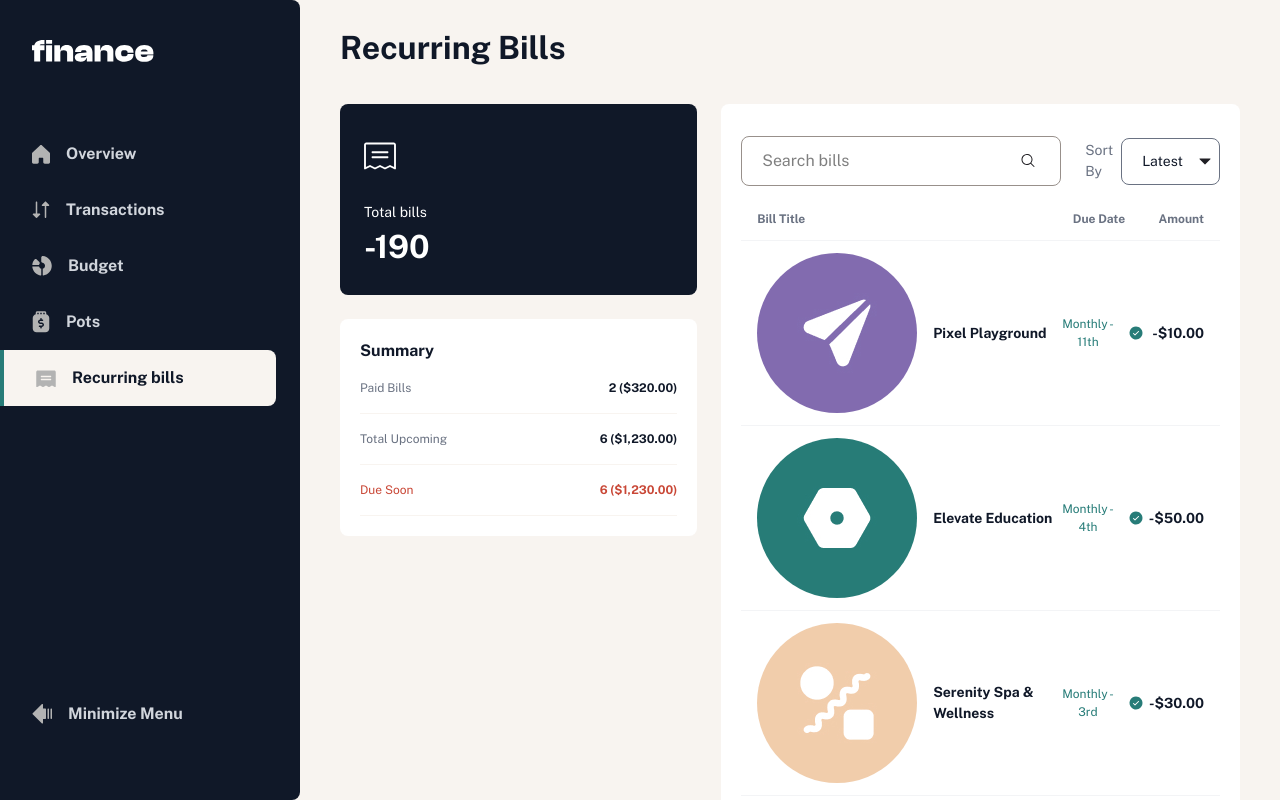
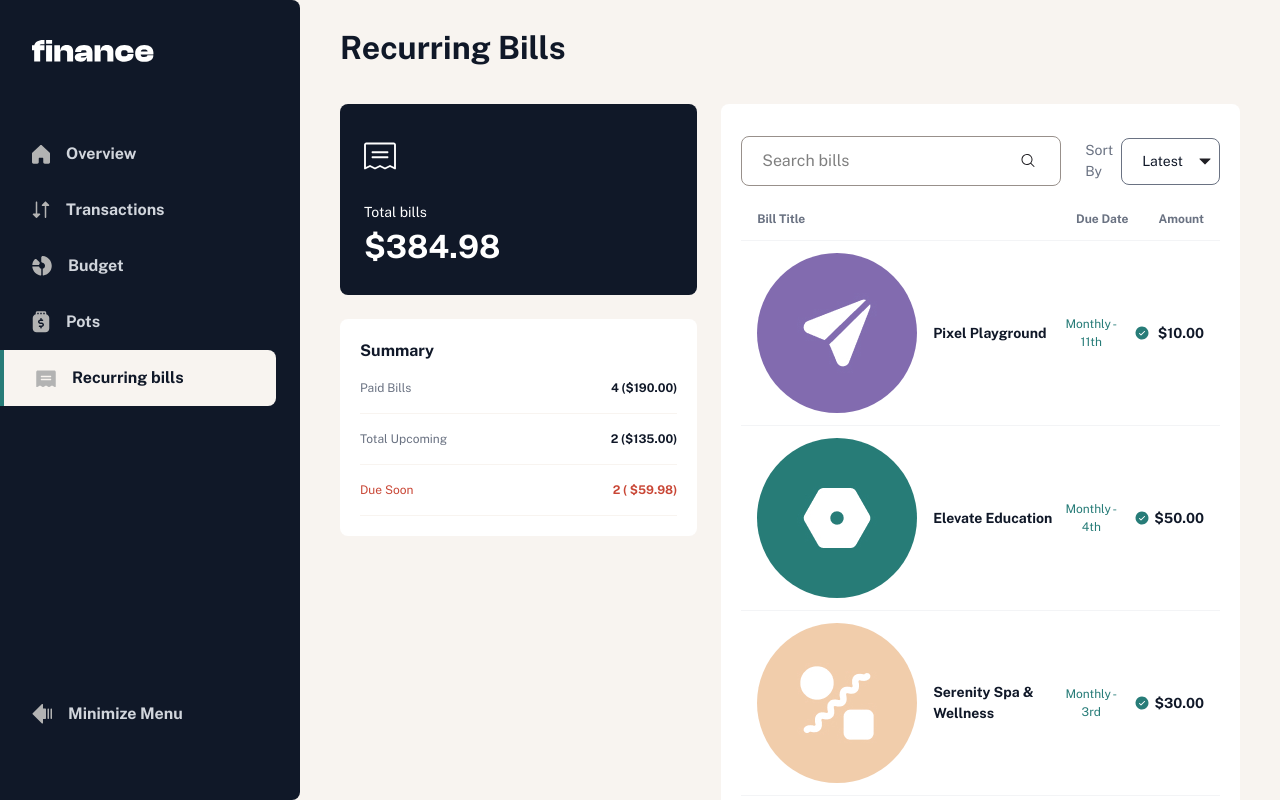
Before and after one commit to 12Ricky0/finance-app, a Next.js app: page /finance/recurring in a window 1280 px wide. Shown: the top 800 px of the page. Built offline with nearby package versions, Linux system fonts and the light colour scheme.

Commit message:
rec tras cal

```diff
--- a/app/finance/@modal/(.)pots/create/page.tsx
+++ b/app/finance/@modal/(.)pots/create/page.tsx
@@ -1,5 +1,5 @@
 import Pot_Form from "@/components/forms/pot_form";
 
-export default function Create_Pot() {
+export default function Create_Pot_Modal() {
   return <Pot_Form />;
 }
--- a/components/cards/overview_recurring.tsx
+++ b/components/cards/overview_recurring.tsx
@@ -3,35 +3,48 @@ import data from "../../data.json";
 import Link from "next/link";
 
 export default function Recurring_Card() {
+  const currentDefaultDate = new Date("August 19, 2024");
+
+  const formatCurrency = new Intl.NumberFormat("en-US", {
+    style: "currency",
+    currency: "USD",
+  });
+
   const recurringBills = data.transactions.filter(
-    (bill) => bill.recurring === true
+    (transaction) => transaction.recurring === true
   );
-  // .filter((cat) => new Date(cat.date).getMonth() > 6);
 
-  //   const billsPaid = recurringBills
-  //     .filter((bill) => bill.category === "Bills")
-  //     .reduce((sum, bill) => sum + bill.amount, 0);
+  const uniqueRecurringBills = [];
+  const seenNames = new Set();
 
-  //   console.log(billsPaid);
+  for (const bill of recurringBills) {
+    if (!seenNames.has(bill.name)) {
+      seenNames.add(bill.name);
+      uniqueRecurringBills.push(bill);
+    }
+  }
 
-  //   const totalAmount = recurringBills.reduce(
-  //     (sum, bill) => sum + bill.amount,
-  //     0
-  //   );
-  //   const formatCurrency = new Intl.NumberFormat("en-US", {
-  //     style: "currency",
-  //     currency: "USD",
-  //   });
+  const paidBills = uniqueRecurringBills
+    .filter(
+      (bill) => new Date(bill.date).getDate() < currentDefaultDate.getDate()
+    )
+    .reduce((acc, transaction) => transaction.amount + acc, 0);
 
-  const currentDefaultDate = new Date("August 19, 2024");
-  const thisMonthTransactions = recurringBills
+  const dueSoon = uniqueRecurringBills
+    .filter((bill) => {
+      const billDate = new Date(bill.date).getDate();
+      const currentDate = currentDefaultDate.getDate();
+
+      return billDate > currentDate && billDate <= currentDate + 5;
+    })
+    .reduce((acc, transaction) => transaction.amount + acc, 0);
+
+  const totalUpcomingBills = uniqueRecurringBills
     .filter(
-      (transaction) =>
-        new Date(transaction.date).getMonth() == currentDefaultDate.getMonth()
+      (bill) => new Date(bill.date).getDate() > currentDefaultDate.getDate() + 5
     )
-    .reduce((total, { amount }) => total + amount, 0);
+    .reduce((acc, transaction) => transaction.amount + acc, 0);
 
-  console.log(thisMonthTransactions);
   return (
     <section className="bg-white py-6 px-[20px] rounded-lg md:gap-6 mx-4 md:mx-[40px] lg:ml-0 md:p-[32px] mt-4 md:mt-6 mb-[68px] md:mb-[100px]">
       {" "}
@@ -60,7 +73,9 @@ export default function Recurring_Card() {
             Paid Bills
           </p>
         </div>
-        <h1 className="text-gray-900 font-bold text-[14px]">{464}</h1>
+        <h1 className="text-gray-900 font-bold text-[14px]">
+          {formatCurrency.format(Math.abs(paidBills))}
+        </h1>
       </article>
       <article className="bg-beige-100 flex justify-between mb-3 items-center rounded-lg pr-4">
         <div className="flex items-center py-[20p]">
@@ -70,7 +85,9 @@ export default function Recurring_Card() {
             Total Upcoming
           </p>
         </div>
-        <h1 className="text-gray-900 font-bold text-[14px]">{2}</h1>
+        <h1 className="text-gray-900 font-bold text-[14px]">
+          {formatCurrency.format(Math.abs(totalUpcomingBills))}
+        </h1>
       </article>
       <article className="bg-beige-100 flex justify-between items-center rounded-lg pr-4">
         <div className="flex items-center py-[20p]">
@@ -80,7 +97,9 @@ export default function Recurring_Card() {
             Due Soon
           </p>
         </div>
-        <h1 className="text-gray-900 font-bold text-[14px]">{44}</h1>
+        <h1 className="text-gray-900 font-bold text-[14px]">
+          {formatCurrency.format(Math.abs(dueSoon))}
+        </h1>
       </article>
     </section>
   );
--- a/components/cards/recurring_bill.tsx
+++ b/components/cards/recurring_bill.tsx
@@ -5,6 +5,7 @@ import { Sort_Dropdown } from "../ui/dropdown";
 import data from "../../data.json";
 import { usePathname, useSearchParams, useRouter } from "next/navigation";
 import { FinanceContext } from "@/context";
+import { TransactionProps } from "@/libs/definitions";
 
 export default function Recurring_Bill_Card() {
   const pathname = usePathname();
@@ -12,7 +13,7 @@ export default function Recurring_Bill_Card() {
   const router = useRouter();
   const searchInput = searchParams.get("query")?.toString();
   const { sort } = use(FinanceContext);
-  const currentDefaultDate = new Date("August 19, 2024");
+  const paymentDate = new Date("August 19, 2024");
 
   const formatCurrency = new Intl.NumberFormat("en-US", {
     style: "currency",
@@ -23,22 +24,33 @@ export default function Recurring_Bill_Card() {
     if (day > 3 && day < 21) return `${day}th`;
     switch (day % 10) {
       case 1:
-        return "1st";
+        return `${day}st`;
       case 2:
-        return "2nd";
+        return `${day}nd`;
       case 3:
-        return "3rd";
+        return `${day}rd`;
       default:
         return `${day}th`;
     }
   };
 
-  const recurringBills = data.transactions
-    .filter((transaction) => transaction.recurring === true)
-    .filter(
-      (cat) => new Date(cat.date).getMonth() == currentDefaultDate.getMonth()
-    );
-  const [transactions, setTransactions] = useState(recurringBills);
+  const recurringBills = data.transactions.filter(
+    (transaction) => transaction.recurring === true
+  );
+
+  const uniqueRecurringBills: TransactionProps[] = [];
+  const seenNames = new Set();
+
+  for (const bill of recurringBills) {
+    if (!seenNames.has(bill.name)) {
+      seenNames.add(bill.name);
+      uniqueRecurringBills.push(bill);
+    }
+  }
+  // .filter(
+  //   (cat) => new Date(cat.date).getMonth() < currentDefaultDate.getMonth()
+  // );
+  const [transactions, setTransactions] = useState(uniqueRecurringBills);
 
   function handleSearch(term: string) {
     const params = new URLSearchParams(searchParams);
@@ -52,12 +64,19 @@ export default function Recurring_Bill_Card() {
   }
 
   useEffect(() => {
-    const recurring = data.transactions
-      .filter((transaction) => transaction.recurring === true)
-      .filter(
-        (cat) => new Date(cat.date).getMonth() == currentDefaultDate.getMonth()
-      );
-    let filteredTransactions = recurring;
+    const recurring = data.transactions.filter(
+      (transaction) => transaction.recurring === true
+    );
+    const uniqueRecurringBills: TransactionProps[] = [];
+    const seenNames = new Set();
+
+    for (const bill of recurring) {
+      if (!seenNames.has(bill.name)) {
+        seenNames.add(bill.name);
+        uniqueRecurringBills.push(bill);
+      }
+    }
+    let filteredTransactions = uniqueRecurringBills;
     if (searchInput) {
       filteredTransactions = filteredTransactions.filter((transaction) =>
         transaction.name.toLowerCase().includes(searchInput.toLowerCase())
@@ -121,26 +140,48 @@ export default function Recurring_Bill_Card() {
               alt="right"
               width={32}
               height={32}
-              className=" w-auto h-auto rounded-full cursor-pointer"
+              className="  rounded-full cursor-pointer"
             />
             <h2 className="font-bold text-[14px] text-gray-900">{bill.name}</h2>
           </div>
 
           <div className="flex justify-between">
             <div className="inline-flex gap-2 items-center ">
-              <span className="font-normal text-[12px] text-[#277C78]">
+              <span
+                className={`font-normal text-[12px] ${
+                  new Date(bill.date).getDate() < paymentDate.getDate()
+                    ? "text-[#277C78]"
+                    : "text-gray-500"
+                } `}
+              >
                 Monthly - {getOrdinalSuffix(new Date(bill.date).getDate())}
               </span>
 
               <Image
-                src="/assets/images/icon-selected.svg"
+                src={`/assets/images/icon-bill-${
+                  new Date(bill.date).getDate() < paymentDate.getDate()
+                    ? "paid"
+                    : new Date(bill.date).getDate() <=
+                        paymentDate.getDate() + 5 && "due"
+                }.svg`}
                 alt="right"
                 width={32}
                 height={32}
-                className=" w-auto h-auto cursor-pointer"
+                className={`w-auto h-auto ${
+                  new Date(bill.date).getDate() >
+                    Math.min(paymentDate.getDate() + 5, 31) && "hidden"
+                } cursor-pointer`}
               />
             </div>
-            <span className="font-bold text-[14px] text-gray-900">
+            <span
+              className={`font-bold text-[14px] ${
+                new Date(bill.date).getDate() < paymentDate.getDate()
+                  ? "text-gray-900"
+                  : new Date(bill.date).getDate() <= paymentDate.getDate() + 5
+                  ? "text-[#C94736]"
+                  : "text-gray-900"
+              }  text-right pr-4 py-3`}
+            >
               {formatCurrency.format(bill.amount)}
             </span>
           </div>
@@ -173,22 +214,44 @@ export default function Recurring_Bill_Card() {
                   {bill.name}
                 </h2>
               </td>
-              <td className="text-center  text-[#277C78] py-3">
+              <td
+                className={`text-center  ${
+                  new Date(bill.date).getDate() < paymentDate.getDate()
+                    ? "text-[#277C78]"
+                    : "text-gray-500"
+                } py-3`}
+              >
                 <div className="flex justify-center gap-2">
                   <span>
                     Monthly - {getOrdinalSuffix(new Date(bill.date).getDate())}
                   </span>
                   <Image
-                    src="/assets/images/icon-selected.svg"
+                    src={`/assets/images/icon-bill-${
+                      new Date(bill.date).getDate() < paymentDate.getDate()
+                        ? "paid"
+                        : new Date(bill.date).getDate() <=
+                            paymentDate.getDate() + 5 && "due"
+                    }.svg`}
                     alt="right"
                     width={32}
                     height={32}
-                    className=" w-auto h-auto cursor-pointer"
+                    className={`w-auto h-auto ${
+                      new Date(bill.date).getDate() >
+                        Math.min(paymentDate.getDate() + 5, 31) && "hidden"
+                    } cursor-pointer`}
                   />
                 </div>
               </td>
-              <td className="font-bold text-[14px] text-gray-900 text-right pr-4 py-3">
-                {formatCurrency.format(bill.amount)}
+              <td
+                className={`font-bold text-[14px] ${
+                  new Date(bill.date).getDate() < paymentDate.getDate()
+                    ? "text-gray-900"
+                    : new Date(bill.date).getDate() <= paymentDate.getDate() + 5
+                    ? "text-[#C94736]"
+                    : "text-gray-900"
+                }  text-right pr-4 py-3`}
+              >
+                {formatCurrency.format(Math.abs(bill.amount))}
               </td>
             </tr>
           ))}
--- a/components/cards/total_bill.tsx
+++ b/components/cards/total_bill.tsx
@@ -13,12 +13,46 @@ export default function Total_Bill_Card() {
     (transaction) => transaction.recurring === true
   );
 
-  const totalBills = data.transactions
-    .filter((transaction) => transaction.recurring === true)
-    .filter(
-      (cat) => new Date(cat.date).getMonth() == currentDefaultDate.getMonth()
-    )
-    .reduce((acc, transaction) => acc + transaction.amount, 0);
+  const uniqueRecurringBills = [];
+  const seenNames = new Set();
+
+  for (const bill of recurringBills) {
+    if (!seenNames.has(bill.name)) {
+      seenNames.add(bill.name);
+      uniqueRecurringBills.push(bill);
+    }
+  }
+
+  const totalBills = uniqueRecurringBills.reduce(
+    (acc, transaction) => acc + transaction.amount,
+    0
+  );
+
+  const paidBills = uniqueRecurringBills.filter(
+    (bill) => new Date(bill.date).getDate() < currentDefaultDate.getDate()
+  );
+  const dueSoon = uniqueRecurringBills.filter((bill) => {
+    const billDate = new Date(bill.date).getDate();
+    const currentDate = currentDefaultDate.getDate();
+
+    return billDate > currentDate && billDate <= currentDate + 5;
+  });
+
+  const upcoming = uniqueRecurringBills.filter(
+    (bill) => new Date(bill.date).getDate() > currentDefaultDate.getDate() + 5
+  );
+  const totalPaidBills = paidBills.reduce(
+    (acc, transaction) => transaction.amount + acc,
+    0
+  );
+  const totalDueSoonBills = dueSoon.reduce(
+    (acc, transaction) => transaction.amount + acc,
+    0
+  );
+  const totalUpcomingBills = upcoming.reduce(
+    (acc, transaction) => transaction.amount + acc,
+    0
+  );
   return (
     <section className="flex mx-4 md:mx-0 flex-col md:flex-row md:justify-between gap-6 lg:flex-col">
       <div className="bg-gray-900 rounded-lg w-full py-6 px-[20px] md:flex-col md:items-start md:px-6 md:gap-[32px] md:pt-[38px] flex items-center gap-[20px]">
@@ -33,7 +67,9 @@ export default function Total_Bill_Card() {
           <span className="font-normal text-[14px] text-white">
             Total bills
           </span>
-          <span className="font-bold text-[32px] text-white">{totalBills}</span>
+          <span className="font-bold text-[32px] text-white">
+            {formatCurrency.format(Math.abs(totalBills))}
+          </span>
         </div>
       </div>
 
@@ -45,7 +81,8 @@ export default function Total_Bill_Card() {
             Paid Bills
           </span>
           <span className="font-bold text-[12px] text-gray-900">
-            2 ($320.00)
+            {paidBills.length} (
+            {formatCurrency.format(Math.abs(totalPaidBills))})
           </span>
         </div>
         <div className="border-b border-beige-100 py-4 flex justify-between">
@@ -53,12 +90,16 @@ export default function Total_Bill_Card() {
             Total Upcoming
           </span>
           <span className="font-bold text-[12px] text-gray-900">
-            6 ($1,230.00)
+            {upcoming.length} (
+            {formatCurrency.format(Math.abs(totalUpcomingBills))})
           </span>
         </div>
         <div className="border-b text-[#C94736] border-beige-100 py-4 flex justify-between">
           <span className="font-normal text-[12px] ">Due Soon</span>
-          <span className="font-bold text-[12px]">6 ($1,230.00)</span>
+          <span className="font-bold text-[12px]">
+            {dueSoon.length} ({" "}
+            {formatCurrency.format(Math.abs(totalDueSoonBills))})
+          </span>
         </div>
       </div>
     </section>
--- a/libs/definitions.ts
+++ b/libs/definitions.ts
@@ -21,8 +21,7 @@ export interface CategoryProps {
 }
 
 export interface TransactionProps {
-  id: string;
-
+  id?: string;
   avatar: string;
   name: string;
   category: string;
```
